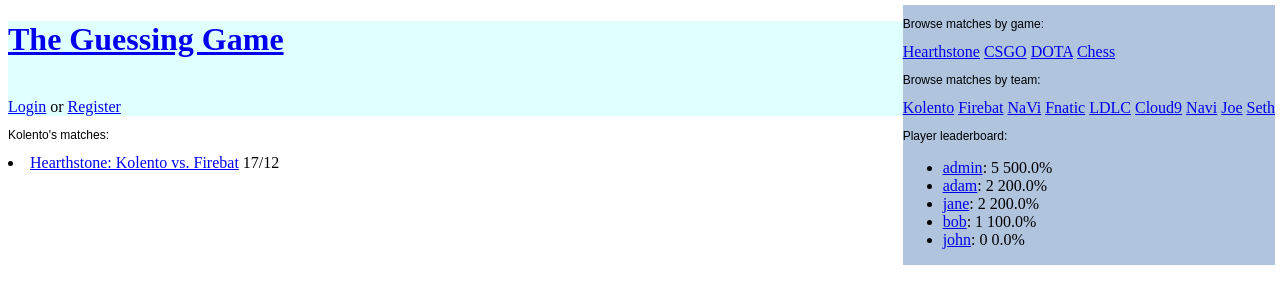
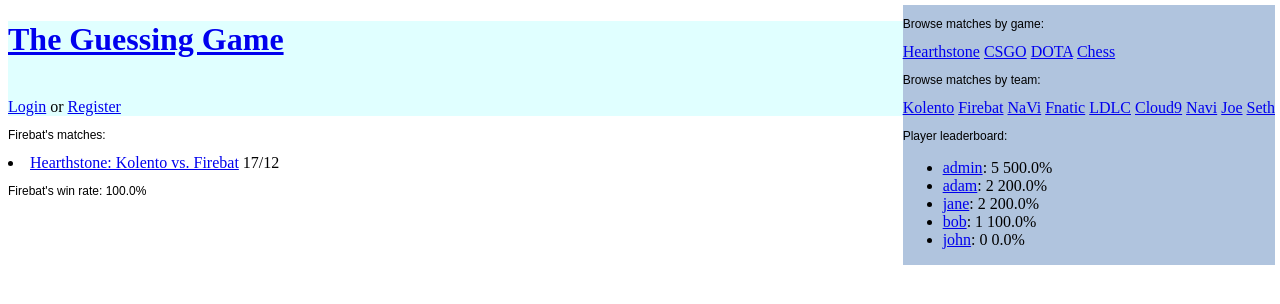
Before and after one commit to rtammela/SELP, a Django app: a page that uses sitecode/guessing/templates/guessing/teams.html in a window 1280 px wide. Shown: the top 304 px of the page. Run offline with Django 3.2, Linux system fonts and the light colour scheme; data comes from the database, SQL or seed files in the repository; parts of the project's set-up code (start-up, migrations or seed data) failed here and were passed over.

Commit message:
added winrates to team pages; fixed wrong team names being displayed

```diff
--- a/sitecode/guessing/templates/guessing/teams.html
+++ b/sitecode/guessing/templates/guessing/teams.html
@@ -1,10 +1,12 @@
 {% extends 'guessing/base.html' %}
 {% block title %}The Guessing Game - {{game_matches.0.team1}}{% endblock %}
 {% block body_block %}
-	<p>{{game_matches.0.team1}}'s matches:</p>
+	<p>{{team_name}}'s matches:</p>
 
 	{% for g in game_matches %}
 			<li><a href="{% url 'detail' g.id %}">{{ g.game }}: {{ g.team1}} vs. {{ g.team2}}</a>
 			 {{ g.match_date.day }}/{{ g.match_date.month }}</li>
 	{% endfor %}
+
+	<p>{{team_name}}'s win rate: {{win_rate}}%</p>
 {% endblock %}
--- a/sitecode/guessing/views.py
+++ b/sitecode/guessing/views.py
@@ -50,11 +50,26 @@ def games(request, game):
 	return render(request, 'guessing/games.html', context)
 
 def teams(request, teams):
+
 	match_browse = match_browse_info()
 	# Get list of all matches where the team has participated
 	game_matches = Matchselect.objects.filter( Q(team1=teams) | Q(team2=teams))
 	game_matches.order_by('-match_date')
-	context = {'game_matches' : game_matches, 'match_browse' : match_browse}
+	# Calculate winrate for team
+	matches_won = 0
+	total_matches = 0
+	team_name1 = game_matches[0]
+	if team_name1.team1 == teams:
+		team_name = team_name1.team1
+	else:
+		team_name = team_name1.team2
+	for g in game_matches:
+		total_matches += 1
+		match_win = Matchresult.objects.filter(match=g,winner=teams)
+		if match_win:
+			matches_won +=1
+	win_rate = (float(matches_won)/float(total_matches))*100
+	context = {'game_matches' : game_matches, 'team_name' : team_name, 'win_rate' : win_rate, 'match_browse' : match_browse}
 	return render(request, 'guessing/teams.html',context)
 
 def detail(request, matchselect_id):
@@ -133,14 +148,14 @@ def profile(request, username):
 		if not p:
 			p = Userpoints(voter=u,totalvotes=0,points=0)
 			p.save()
-		# Accuracy for user calculated: Must use for loop (as 'p' is a QuerySet, which cannot be accessed direcly as e.g. p.points, and may be empty.)
+		# Accuracy for user calculated: Must use for loop ('p' is a QuerySet, which cannot be accessed direcly (e.g. p.points), and may be empty, in which case initialise to 0)
 		correct_rate = 0
 		for x in p:
 			correct = x.points
 			total = x.votescompleted
 			correct_rate = (float(correct)/float(total))*100
 		gamesvoted = Uservotes.objects.filter(voter=u).values_list('match_id', flat=True)
-		# Match details of the corresponding matches are fetched, if userv voted in any games:
+		# Match details of the corresponding matches are fetched, if user voted in any games:
 		if not gamesvoted:
 			voteinfolist = []
 		else:
```
